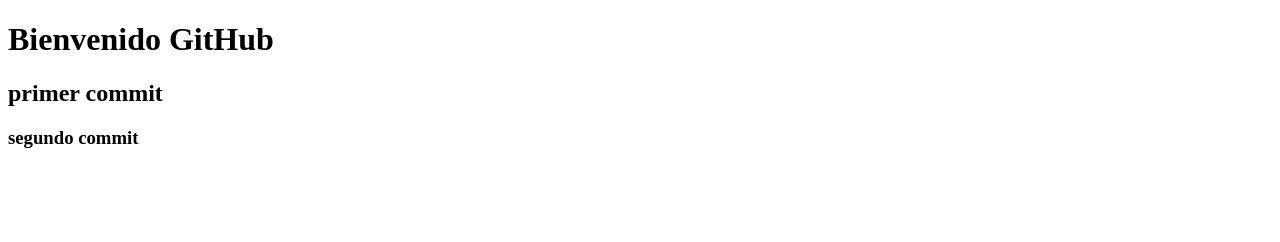
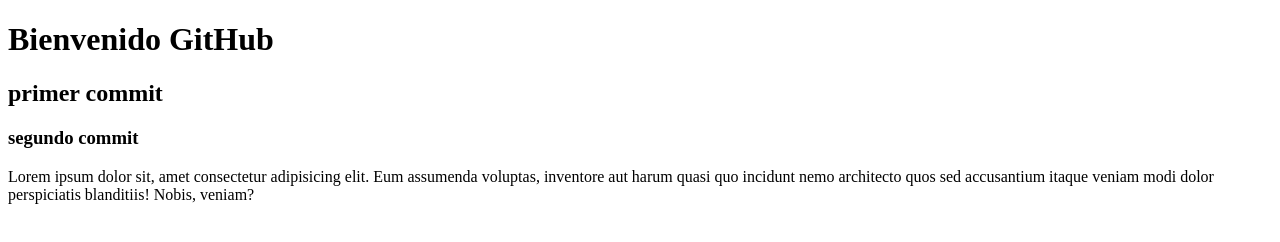
Before and after one commit to santiago2502/prueba-1, a plain HTML site: page index.html in a window 1280 px wide. Drawn offline with Linux system fonts and the light colour scheme.

Commit message:
parrafo div

```diff
--- a/index.html
+++ b/index.html
@@ -13,6 +13,8 @@
     <h2>primer commit</h2>
     <h3>segundo commit</h3>
 
-
+    <div>
+        Lorem ipsum dolor sit, amet consectetur adipisicing elit. Eum assumenda voluptas, inventore aut harum quasi quo incidunt nemo architecto quos sed accusantium itaque veniam modi dolor perspiciatis blanditiis! Nobis, veniam?
+    </div>
 </body>
 </html>
```
